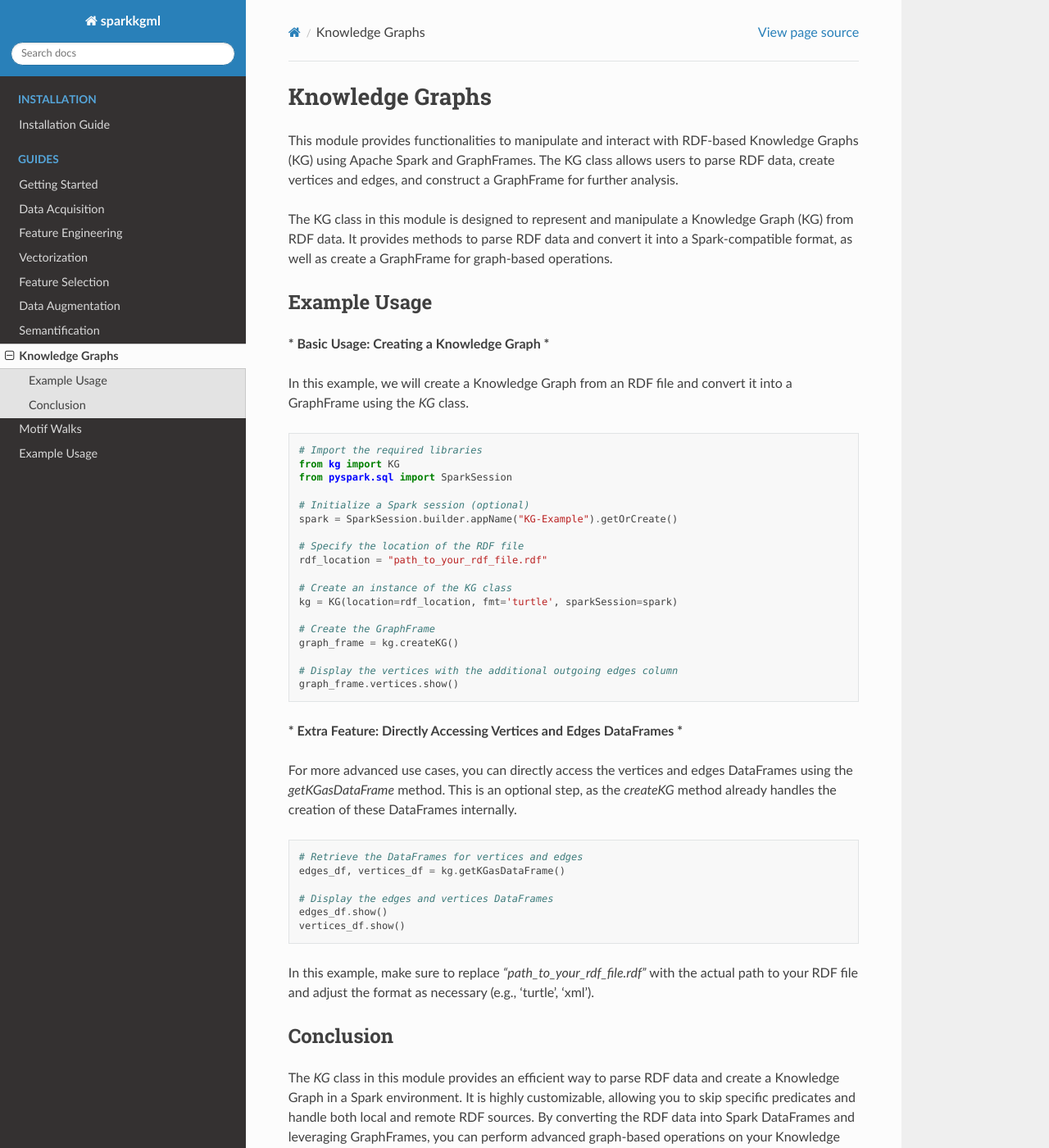
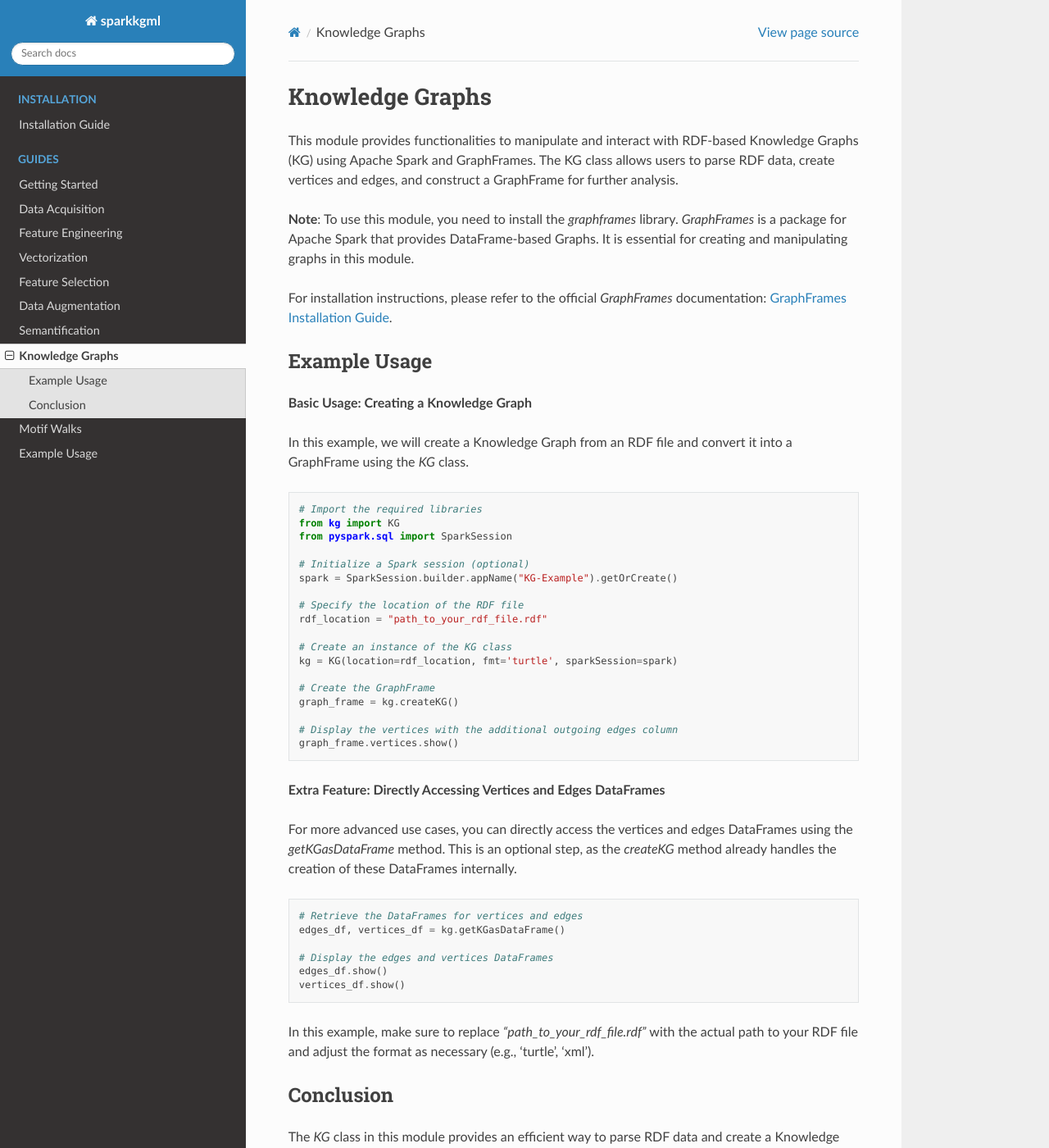
Before and after one commit to IDIASLab/SparkKG-ML, a Sphinx documentation site: the page built from docs/kg.rst, in a window 1280 px wide and 1400 px high. Shown: the whole window at 82% size. Built offline with Sphinx 7.4.7 and the Read the Docs theme 2.0.0, drawn with Linux system fonts in a browser that asks for light colours; pages that are not in the unit, such as notebooks, are missing from menus.

Commit message:
docs updated

```diff
--- a/docs/kg.rst
+++ b/docs/kg.rst
@@ -5,12 +5,16 @@ Knowledge Graphs
 
 This module provides functionalities to manipulate and interact with RDF-based Knowledge Graphs (KG) using Apache Spark and GraphFrames. The KG class allows users to parse RDF data, create vertices and edges, and construct a GraphFrame for further analysis.
 
-The KG class in this module is designed to represent and manipulate a Knowledge Graph (KG) from RDF data. It provides methods to parse RDF data and convert it into a Spark-compatible format, as well as create a GraphFrame for graph-based operations.
+
+**Note**: To use this module, you need to install the `graphframes` library. `GraphFrames` is a package for Apache Spark that provides DataFrame-based Graphs. It is essential for creating and manipulating graphs in this module.
+
+For installation instructions, please refer to the official `GraphFrames` documentation:
+`GraphFrames Installation Guide <https://graphframes.github.io/graphframes/docs/_site/index.html#installation>`_.
 
 Example Usage
 ------------------------
 
-*** Basic Usage: Creating a Knowledge Graph ***
+**Basic Usage: Creating a Knowledge Graph**
 
 In this example, we will create a Knowledge Graph from an RDF file and convert it into a GraphFrame using the `KG` class.
 
@@ -35,7 +39,7 @@ In this example, we will create a Knowledge Graph from an RDF file and convert i
     # Display the vertices with the additional outgoing edges column
     graph_frame.vertices.show()
 
-*** Extra Feature: Directly Accessing Vertices and Edges DataFrames ***
+**Extra Feature: Directly Accessing Vertices and Edges DataFrames**
 
 For more advanced use cases, you can directly access the vertices and edges DataFrames using the `getKGasDataFrame` method. This is an optional step, as the `createKG` method already handles the creation of these DataFrames internally.
 
```
Also changed, not shown: docs/motifWalks.rst (+20 -18 lines).
